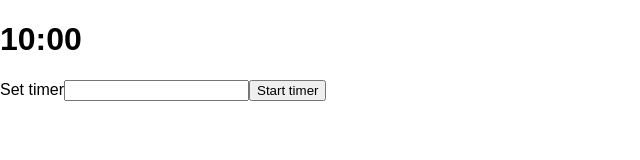
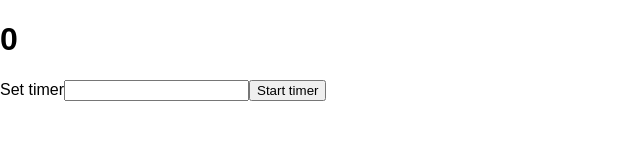
Before and after one commit to thinkful-ei23/burke-timothy-react-app, a React (Create React App) app: page / in a window 1280 px wide. Shown: the top 160 px of the page, without its empty margins (0-640 px from the left). Built offline with nearby package versions, Linux system fonts and the light colour scheme.

Commit message:
added props to timer

```diff
--- a/src/App.js
+++ b/src/App.js
@@ -1,4 +1,3 @@
-
 import React from 'react';
 import Input from './Input';
 import Timer from './Timer';
@@ -6,7 +5,7 @@ import Timer from './Timer';
 export default class App extends React.Component {
   constructor(props) {
     super(props);
-    this.state = { currentTime: '' };
+    this.state = { currentTime: 0 };
   }
   setTime(currentTime) {
     this.setState({ currentTime });
@@ -15,7 +14,7 @@ export default class App extends React.Component {
   render() {
     return (
       <div>
-        <Timer />
+        <Timer currentTime={this.state.currentTime} />
         <Input setTime={currentTime => this.setTime(currentTime)} />
       </div>
     );
--- a/src/Timer.js
+++ b/src/Timer.js
@@ -1,11 +1,5 @@
-'use strict';
-
 import React from 'react';
 
-export default function Timer(){
-
-  return (
-    <h1>10:00</h1>
-  )
-
+export default function Timer(props) {
+  return <h1>{props.currentTime}</h1>;
 }
```
